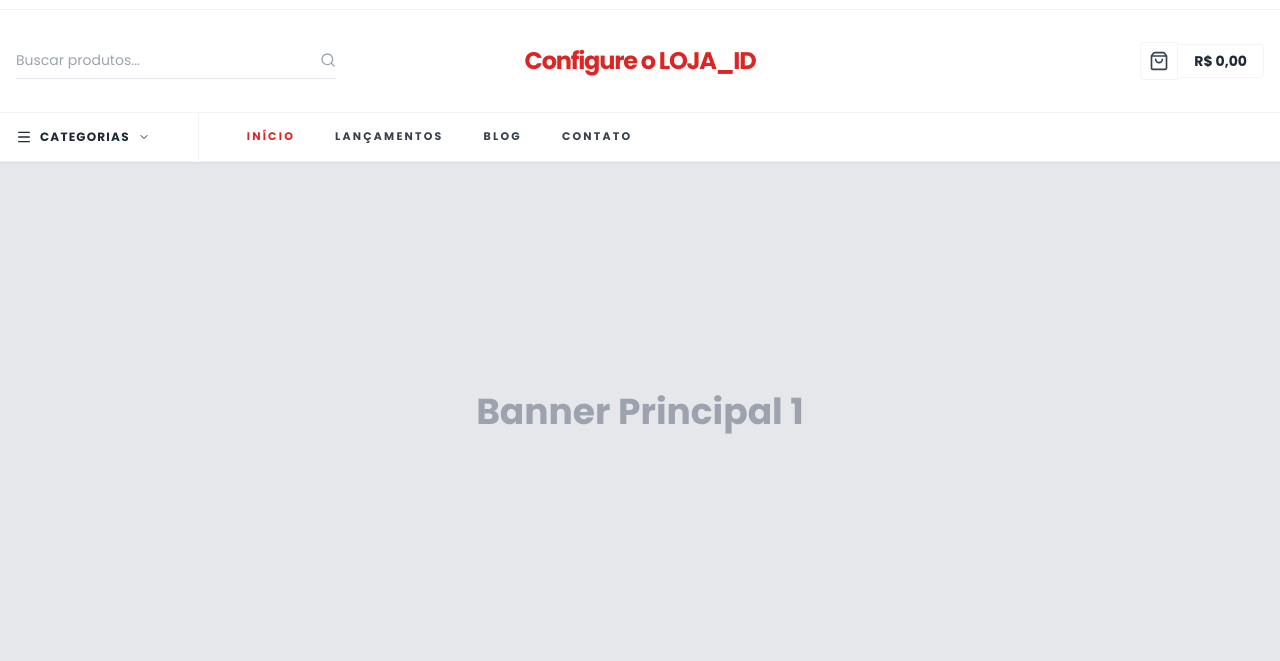
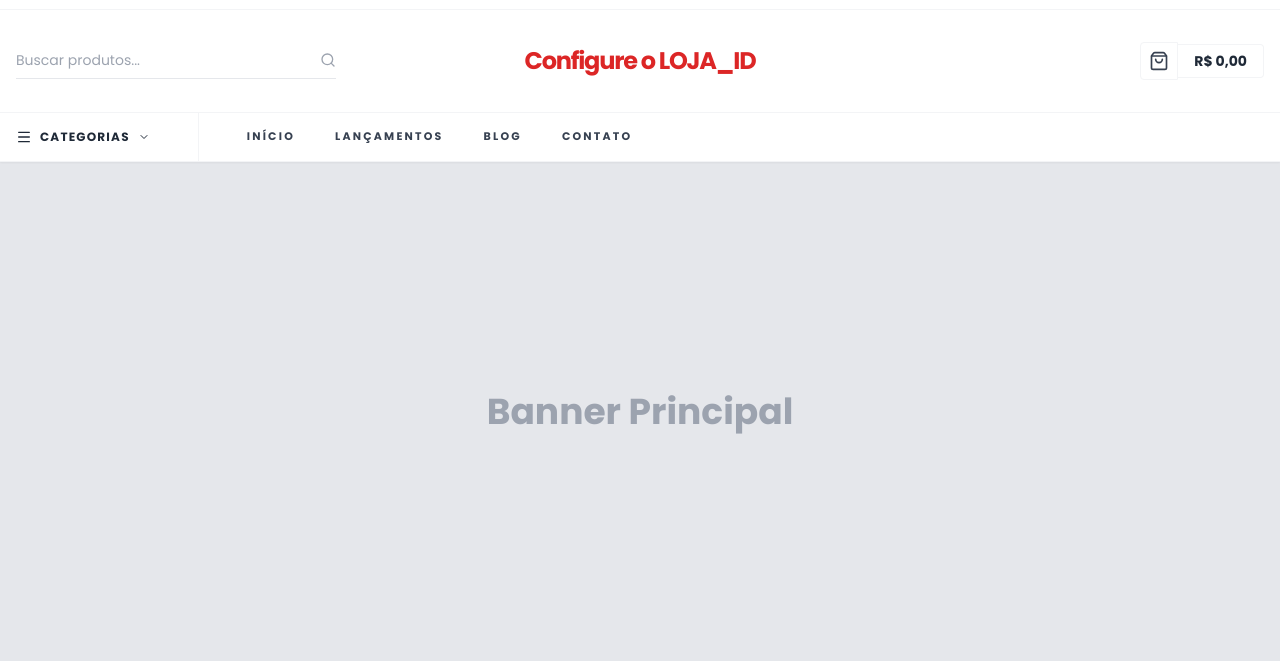
Before and after one commit to leanttro/lojaleanttro, a Flask app: page / in a window 1280 px wide. Shown: the part 24-685 px from the top of the page. Run offline with Flask 3, Linux system fonts and the light colour scheme; data that the repository does not hold is empty; some libraries are stand-ins or nearby versions; some web fonts are replaced.

Commit message:
Update index.html

```diff
--- a/templates/index.html
+++ b/templates/index.html
@@ -29,6 +29,7 @@
         .bg-theme { background-color: var(--primary); }
         .border-theme { border-color: var(--primary); }
         .hover\:bg-theme:hover { background-color: var(--primary); }
+        .ring-theme { --tw-ring-color: var(--primary); }
 
         /* Dropdown Categorias */
         .category-dropdown:hover .dropdown-menu {
@@ -151,7 +152,7 @@
                     <ul class="py-2 text-sm text-gray-600">
                         {% for cat in categorias %}
                         <li class="px-6 py-3 hover:bg-gray-50 border-b border-gray-50 last:border-0 hover:text-theme transition-colors">
-                            <a href="#" class="block">{{ cat.nome }}</a>
+                            <a href="/?categoria={{ cat.id }}" class="block">{{ cat.nome }}</a>
                         </li>
                         {% else %}
                         <li class="px-6 py-3 text-xs text-gray-400">Nenhuma categoria</li>
@@ -161,9 +162,9 @@
             </div>
 
             <ul class="hidden md:flex items-center space-x-10 ml-12 font-bold uppercase text-[11px] tracking-[0.2em] text-gray-700">
-                <li><a href="#" class="text-theme">Início</a></li>
+                <li><a href="/" class="hover:text-theme transition-colors">Início</a></li>
                 <li><a href="#" class="hover:text-theme transition-colors">Lançamentos</a></li>
-                <li><a href="#" class="hover:text-theme transition-colors">Blog</a></li>
+                <li><a href="/blog" class="hover:text-theme transition-colors">Blog</a></li>
                 <li><a href="#" class="hover:text-theme transition-colors">Contato</a></li>
             </ul>
         </div>
@@ -180,7 +181,7 @@
         </div>
         {% else %}
         <div class="slide active bg-gray-200 flex items-center justify-center">
-            <h2 class="text-4xl text-gray-400 font-bold">Banner Principal 1</h2>
+            <h2 class="text-4xl text-gray-400 font-bold">Banner Principal</h2>
         </div>
         {% endif %}
 
@@ -339,7 +340,7 @@
                     <p class="text-xs text-gray-500 line-clamp-3 leading-relaxed">
                         {{ post.resumo }}
                     </p>
-                    <a href="#" class="text-[10px] font-bold uppercase tracking-widest mt-3 inline-block border-b border-gray-300 pb-0.5 group-hover:border-theme group-hover:text-theme transition-colors">Ler Mais</a>
+                    <a href="/blog" class="text-[10px] font-bold uppercase tracking-widest mt-3 inline-block border-b border-gray-300 pb-0.5 group-hover:border-theme group-hover:text-theme transition-colors">Ler Mais</a>
                 </div>
                 {% endfor %}
             </div>
```
